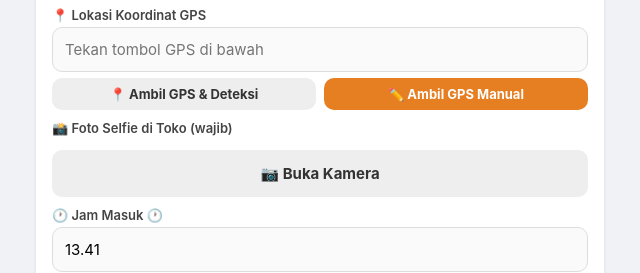
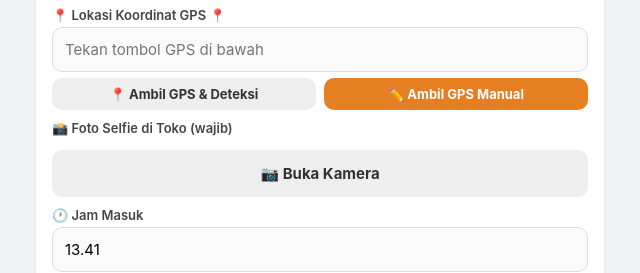
Before and after one commit to m3icu/LaporanSales, a plain HTML site: page index.html in a window 1280 px wide. Shown: the part 207-480 px from the top of the page, 320-960 px from the left. Drawn offline with Linux system fonts and the light colour scheme.

```diff
--- a/index.html
+++ b/index.html
@@ -53,7 +53,7 @@
     <h2>🟢 Check-in Kunjungan Toko</h2>
     <label>🏪 Pilih Nama Toko</label>
     <select id="ci_toko"><option value="">⏳ Memuat daftar toko...</option></select>
-    <label>📍 Lokasi Koordinat GPS</label>
+    <label>📍 Lokasi Koordinat GPS 📍 </label>
     <input type="text" id="ci_lokasi" placeholder="Tekan tombol GPS di bawah" readonly>
     <div class="btn-row" style="margin-top:6px;">
       <button class="btn-gray btn-sm" onclick="getGPS()">📍 Ambil GPS & Deteksi</button>
@@ -70,7 +70,7 @@
         <button class="btn-red" onclick="closeCamera()">✖ Batal</button>
       </div>
     </div>
-    <label>🕐 Jam Masuk 🕐</label>
+    <label>🕐 Jam Masuk </label>
     <input type="text" id="ci_jam" readonly>
     <button class="btn-primary" style="padding:20px;font-size:17px;" onclick="checkIn()">✅ SIMPAN CHECK-IN </button>
   </div>
```
